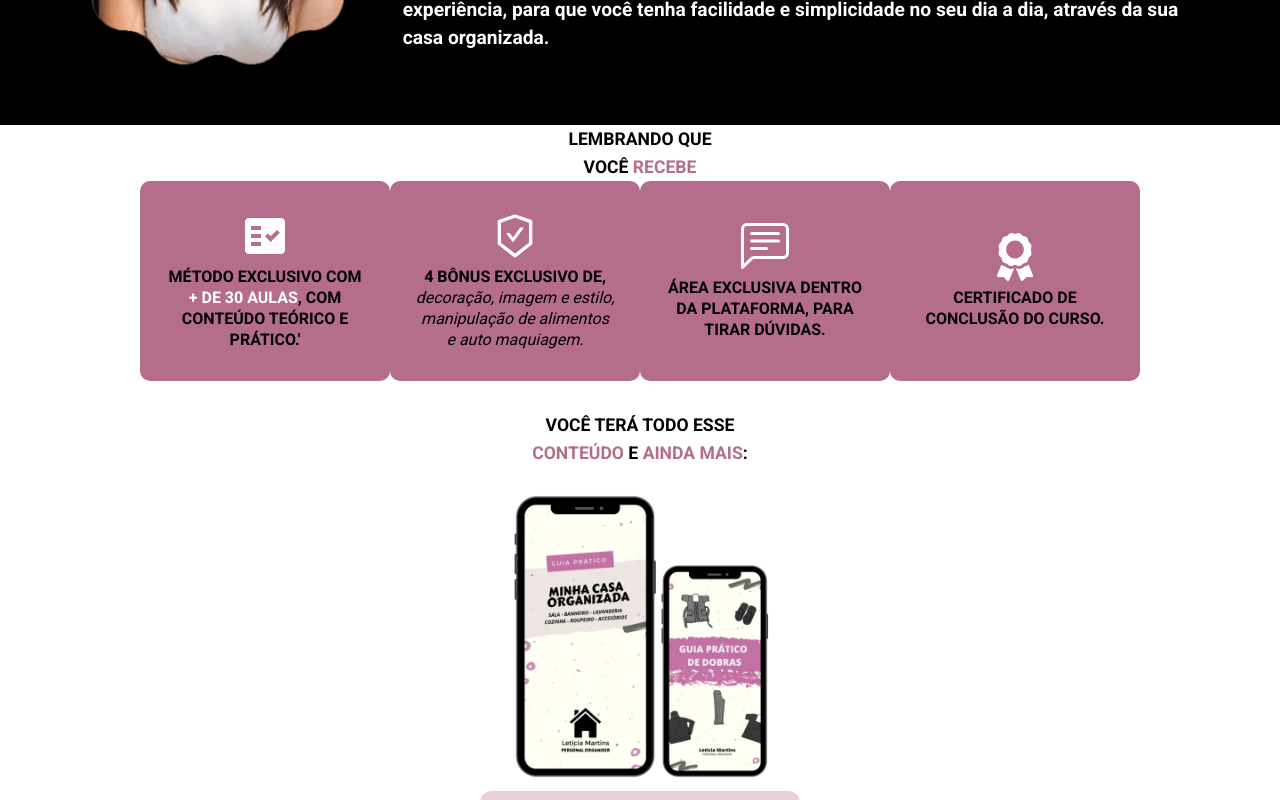
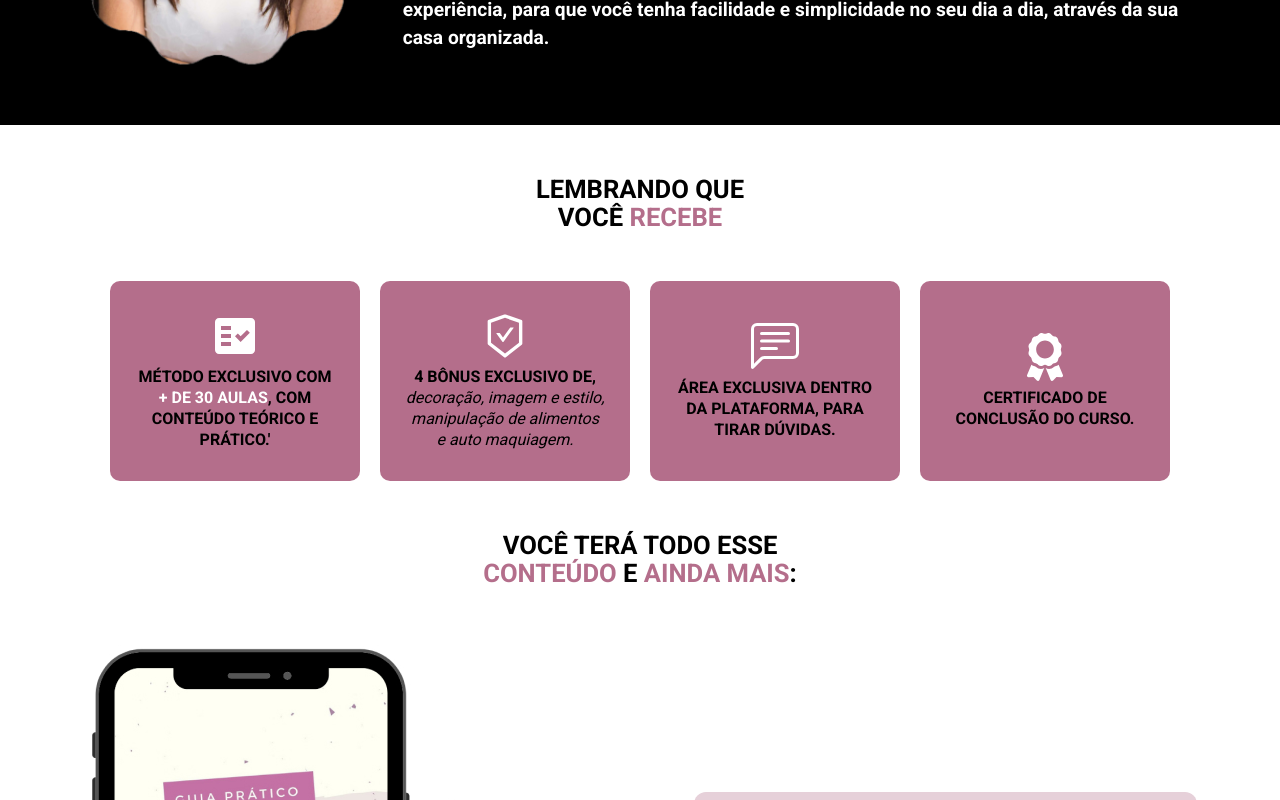
Before and after one commit to JuniorAlvesbr/leticiamartins.com.br-curso, a Next.js app: page / in a window 1280 px wide. Shown: the part 2880-3680 px from the top of the page. Built offline with nearby package versions, Linux system fonts and the light colour scheme.

Commit message:
adjuste responsive

```diff
--- a/components/Bonus/styles.js
+++ b/components/Bonus/styles.js
@@ -50,17 +50,28 @@ export const TextBox = styled.div`
 `
 
 export const Container = styled.section`
+    display: flex;
+    flex-direction: column;
+    align-items: center;
 
     & > ${SubTitle} {
         font-size: 1.1rem;
         text-align: center;
         margin: 0 auto;
+        padding: 50px;
+    }
+
+    @media (min-width: 700px) {
+        & > ${SubTitle} {
+            font-size: 1.6rem;
+        }
     }
 
     & > ${List} {
         display: flex;
         flex-wrap: wrap;
         justify-content: center;
+        gap: 20px;
 
 
         & ${Item} {
@@ -68,7 +79,6 @@ export const Container = styled.section`
             align-items: center;
             width: 250px;
             height: 200px;
-            margin-bottom: 30px;
 
 
             & div {
@@ -91,13 +101,23 @@ export const Container = styled.section`
 
             }
         }
+
+        @media(min-width: 700px) {
+            width: 600px;
+        }
+
+        @media(min-width: 1200px) {
+            width: 100%;
+        }
+
     }
 
     & > ${Content} {
         display: flex;
         flex-direction: column;
         align-items: center;
-        margin: 24px 0;
+        margin-bottom: 24px;
+        gap: 30px;
 
         & ${ImageWrapper} {
             width: 280px;
@@ -113,5 +133,46 @@ export const Container = styled.section`
             width: 320px;
             padding: 14px;
         }
+
+        @media(min-width: 700px) {
+            flex-direction: row;
+
+            & ${ImageWrapper} {
+                width: 370px;
+                height: 550px;
+            }
+
+            & ${TextBox} {
+                width: 350px;
+                height: 250px;
+                display: flex;
+                flex-direction: column;
+                justify-content: space-around;
+                align-items: center;
+
+                ${Text} {
+                    font-size: 1.2rem;
+                    line-height: 20px;
+                }
+            }
+        }
+
+        @media(min-width: 1200px) {
+            & ${ImageWrapper} {
+                width: 580px;
+                height: 650px;
+            }
+
+            & ${TextBox} {
+                width: 503px;
+                height: 350px;
+
+                ${Text} {
+                    font-size: 1.5rem;
+                    line-height: 30px;
+                    width: 400px;
+                }
+            }
+        }
     }
 `
```
